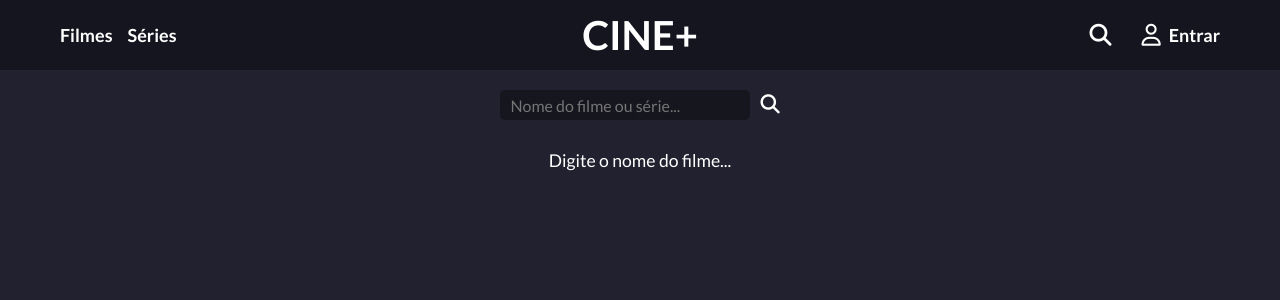
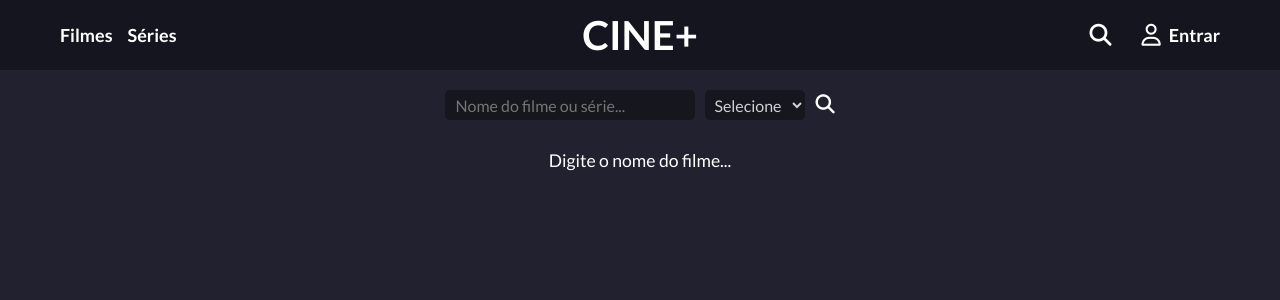
Before and after one commit to GabrielHCustodio/movies-tmdb, a Vue app: page /search in a window 1280 px wide. Shown: the top 300 px of the page. Built offline with nearby package versions, Linux system fonts and the light colour scheme.

Commit message:
Changed the search form of View SearchView by adding a select between the movie and series option to complete the request url.

```diff
--- a/src/components/BoxDetails.vue
+++ b/src/components/BoxDetails.vue
@@ -3,7 +3,7 @@
     <div class="container-details">
       <h1 id="title" v-if="item.title">{{ item.title }}</h1>
       <h1 id="title" v-else>{{ item.name }}</h1>
-      <h4 id="sinopse">
+      <h4 id="sinopse" v-if="item.overview">
         <b>Sinopse: </b><span>{{ item.overview }}</span>
       </h4>
       <p id="runtime" v-if="item.runtime">
@@ -11,6 +11,12 @@
       </p>
       <p id="seasons" v-if="item.seasons">
         <b>Temporadas: </b><span>{{ item.seasons.length }}</span>
+      </p>
+      <p id="vote" v-if="item.vote_average">
+        <b>Avaliação: </b
+        ><span>{{
+          item.vote_average.toFixed(1)
+        }} %</span>
       </p>
     </div>
 
@@ -84,7 +90,8 @@ export default {
 
 .box-details .container-details #sinopse,
 .box-details .container-details #runtime,
-.box-details .container-details #seasons {
+.box-details .container-details #seasons,
+.box-details .container-details #vote {
   font-size: 1.3rem;
   margin-bottom: 30px;
   display: flex;
@@ -93,7 +100,8 @@ export default {
 
 .box-details .container-details #sinopse b,
 .box-details .container-details #runtime b,
-.box-details .container-details #seasons b {
+.box-details .container-details #seasons b,
+.box-details .container-details #vote b {
   margin-bottom: 5px;
 }
 
--- a/src/components/SearchResponse.vue
+++ b/src/components/SearchResponse.vue
@@ -7,7 +7,7 @@
         :src="`${image}${l.poster_path}`"
         alt="poster"
         :title="l.title"
-        @click="$router.push({ name: 'details-movie', params: { id: l.id } })"
+        @click="push(l.id)"
       />
     </div>
   </div>
@@ -20,15 +20,17 @@ export default {
   name: "SearchResponse",
   data() {
     return {
-      image: config.imageTmdb,
-      params: this.$route.params.type
+      image: config.imageTmdb
     };
   },
   props: {
-    list: Array
+    list: Array,
+    type: String
   },
-  updated() {
-    console.log(this.type)
+  methods: {
+    push(id) {
+      this.$router.push({ name: `details-${this.type}`, params: { id: id } })
+    }
   }
 };
 </script>
--- a/src/components/Series.vue
+++ b/src/components/Series.vue
@@ -7,7 +7,7 @@
         :src="`${image}${s.poster_path}`"
         alt="poster-movie"
         :title="s.name"
-        @click="$router.push({ name: 'details-serie', params: { id: s.id } })"
+        @click="$router.push({ name: 'details-tv', params: { id: s.id } })"
       />
     </div>
     <i
--- a/src/config/config.js
+++ b/src/config/config.js
@@ -1,6 +1,6 @@
 export default {
     apiTmdbKey: '?api_key=9016a91de1a50285b2a781b9639adbb3',
     apiTmdbUrl: 'https://api.themoviedb.org/3/',
-    searchTmdb: 'https://api.themoviedb.org/3/search/movie',
+    searchTmdb: 'https://api.themoviedb.org/3/search/',
     imageTmdb: 'https://image.tmdb.org/t/p/w500'
 }
--- a/src/router/index.js
+++ b/src/router/index.js
@@ -1,6 +1,6 @@
 import { createRouter, createWebHistory } from 'vue-router'
 import DetailsMovieView from '@/views/DetailsMovieView.vue'
-import DetailsSerieView from '@/views/DetailsSerieView.vue'
+import DetailsTvView from '@/views/DetailsTvView.vue'
 import HomeView from '@/views/HomeView.vue'
 import LoginView from '@/views/LoginView.vue'
 import SearchView from '@/views/SearchView.vue'
@@ -26,9 +26,9 @@ const routes = [
     component: DetailsMovieView
   },
   {
-    path: '/detailsSerie/:id',
-    name: 'details-serie',
-    component: DetailsSerieView
+    path: '/detailsTv/:id',
+    name: 'details-tv',
+    component: DetailsTvView
   },
   {
     path: '/login',
--- a/src/views/DetailsMovieView.vue
+++ b/src/views/DetailsMovieView.vue
@@ -12,7 +12,7 @@ import config from "@/config/config";
 import BoxDetails from "@/components/BoxDetails.vue";
 
 export default {
-  name: "DetailsMovie",
+  name: "DetailsMovieView",
   data() {
     return {
       item: "",
--- a/src/views/DetailsSerieView.vue
+++ b/src/views/DetailsTvView.vue
@@ -12,7 +12,7 @@ import config from "@/config/config";
 import BoxDetails from "@/components/BoxDetails.vue";
 
 export default {
-  name: "DetailsSeries",
+  name: "DetailsTvView",
   data() {
     return {
       item: "",
--- a/src/views/SearchView.vue
+++ b/src/views/SearchView.vue
@@ -10,41 +10,31 @@
         v-model="nameSearch"
         @keyup.enter="searchName"
       />
-      <i class="fa-solid fa-magnifying-glass" @click="searchName()"></i>
+      <select id="options" v-model="type" @change="searchName" required>
+        <option value="" selected>Selecione</option>
+        <option value="movie">Filme</option>
+        <option value="tv">Série</option>
+      </select>
+      <i
+        id="glass"
+        class="fa-solid fa-magnifying-glass"
+        @click="searchName"
+      ></i>
     </div>
     <div class="container-result" v-if="this.nameSearch === ''">
       Digite o nome do filme...
     </div>
     <loader-request v-else-if="this.nameSearch !== '' && loader === true" />
     <div class="container-result" v-else>
-      <div class="container-link">
-        <router-link
-          :to="{
-            name: 'searchType',
-            params: { type: 'movie' },
-            query: { name: this.nameParams },
-          }"
-          >Filmes</router-link
-        >
-        <router-link
-          :to="{
-            name: 'searchType',
-            params: { type: 'serie' },
-            query: { name: this.nameParams },
-          }"
-          >Séries</router-link
-        >
-      </div>
-
       <span
-        ><router-view name="searchType" :list="list"></router-view
+        ><router-view name="searchType" :list="list" :type="type"></router-view
       ></span>
     </div>
   </div>
 </template>
 
 <script>
-import config from "@/config/config"
+import config from "@/config/config";
 
 import HeaderApp from "@/components/HeaderApp.vue";
 import LoaderRequest from "@/components/LoaderRequest.vue";
@@ -63,30 +53,30 @@ export default {
       nameSearch: "",
       loader: true,
       list: [],
+      type: "",
     };
   },
   methods: {
     searchName() {
-      this.nameParams = this.nameSearch
+      this.nameParams = this.nameSearch;
 
-      this.searchMovies()
+      this.searchMovies();
 
       this.$router.push({
         name: "searchType",
-        params: { type: "movie" },
         query: { name: this.nameParams },
       });
       this.loader = false;
     },
     searchMovies() {
       fetch(
-        `${config.searchTmdb}${config.apiTmdbKey}&sort_by=popularity.desc&language=pt-BR&query=${this.nameParams}`
+        `${config.searchTmdb}${this.type}${config.apiTmdbKey}&sort_by=popularity.desc&language=pt-BR&query=${this.nameParams}`
       )
         .then((response) => response.json())
         .then((response) => {
           this.list = response.results;
         });
-    }
+    },
   },
 };
 </script>
@@ -116,10 +106,23 @@ export default {
   outline: none;
   padding-left: 10px;
   font-size: 1rem;
-  color: #fff;
+  color: rgba(255, 255, 255, 0.8);
 }
 
-.container-input i {
+.container-input #options {
+  width: 100px;
+  height: 30px;
+  background: rgba(0, 0, 0, 0.35);
+  border-radius: 5px;
+  border: none;
+  outline: none;
+  padding-left: 5px;
+  font-size: 1rem;
+  color: rgba(255, 255, 255, 0.8);
+  margin-left: 10px;
+}
+
+.container-input #glass {
   padding-left: 10px;
   font-size: 1.2rem;
   cursor: pointer;
@@ -147,4 +150,14 @@ export default {
   color: #fff;
   text-decoration: none;
 }
+
+@media screen and (max-width: 768px) {
+  .container-input {
+    flex-wrap: wrap;
+  }
+
+  #glass {
+    display: none;
+  }
+}
 </style>
```
